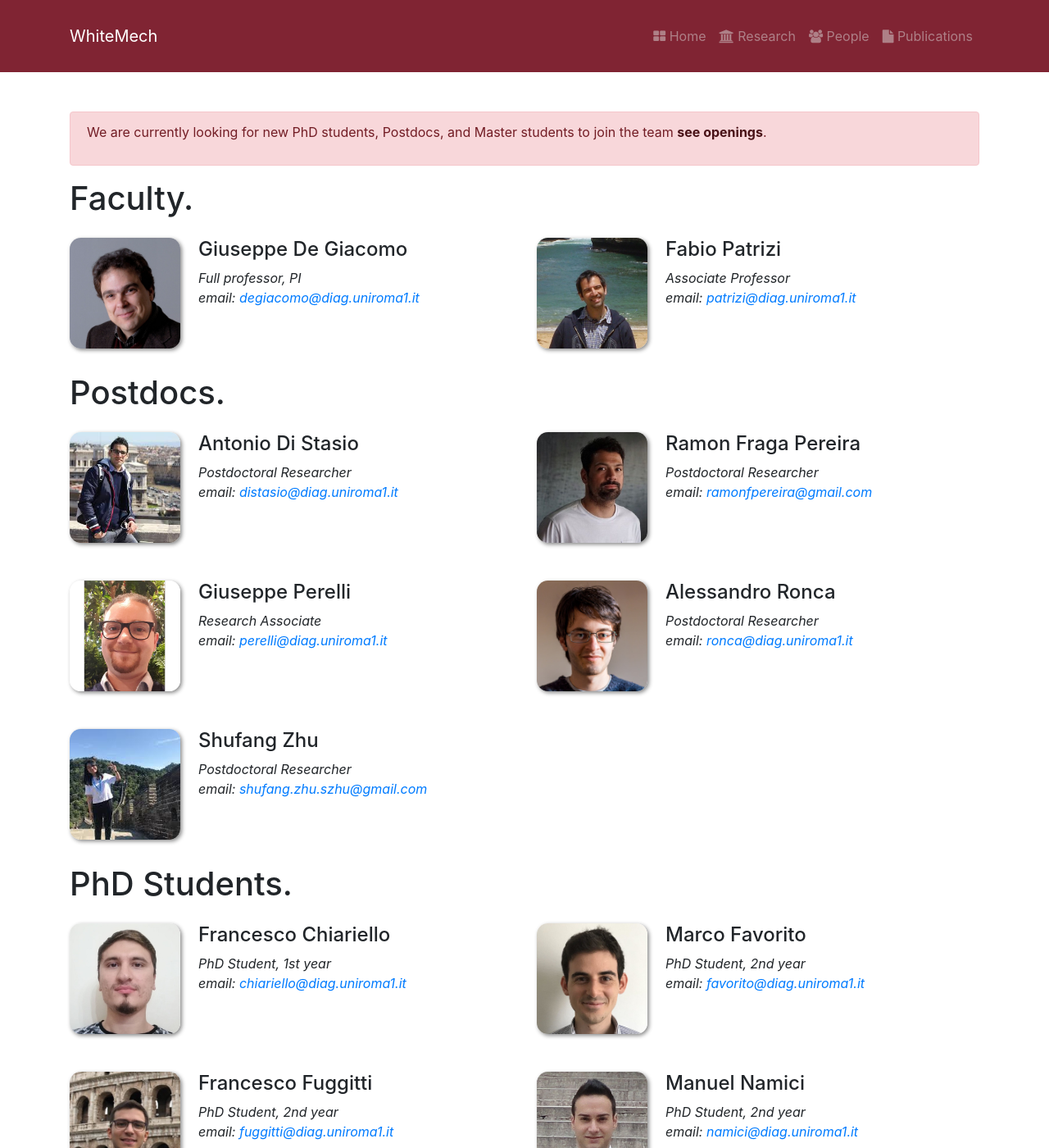
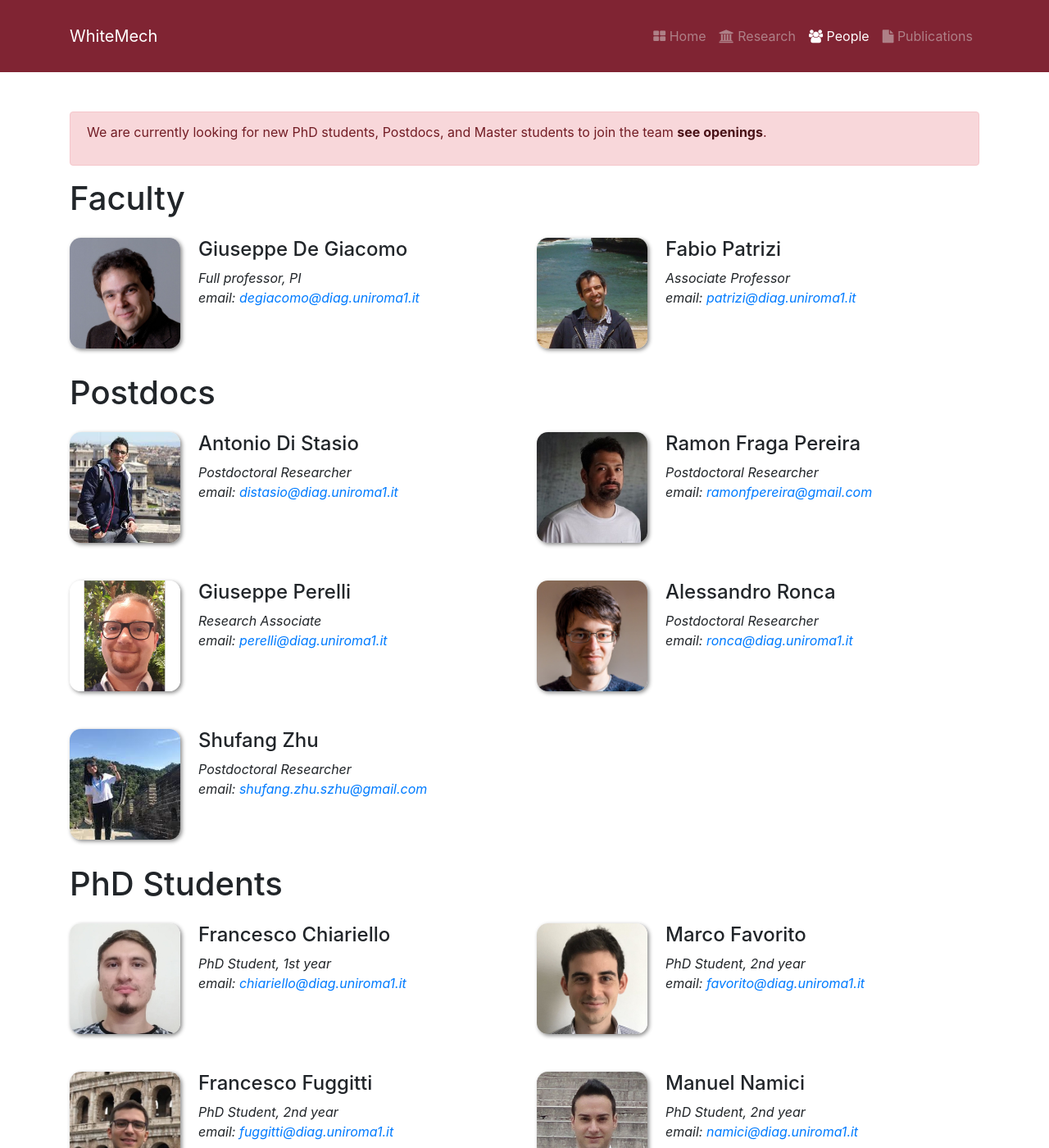
Before and after one commit to whitemech/whitemech.github.io, a Jekyll site: the page built from _pages/people.md, in a window 1280 px wide and 1400 px high. Shown: the whole window at 82% size. Built offline with Jekyll 4.4.1, drawn with Linux system fonts in a browser that asks for light colours; nearby versions of some CDN libraries.

Commit message:
address PR comments, fix navbar issue.

```diff
--- a/_includes/header.html
+++ b/_includes/header.html
@@ -1,4 +1,4 @@
-<nav class="navbar navbar-custom navbar-expand-lg sticky-top mb-5 py-4">
+<nav class="navbar navbar-expand-lg navbar-dark sticky-top mb-5 py-4">
 	<div class="container-lg">
 		<a class="navbar-brand" href="{{ site.url }}{{ site.baseurl }}/">WhiteMech</a>
 		<button class="navbar-toggler" type="button" data-toggle="collapse" data-target="#navbarNavAltMarkup" aria-controls="navbarNavAltMarkup" aria-expanded="false" aria-label="Toggle navigation">
@@ -7,8 +7,8 @@
 		<div class="collapse navbar-collapse" id="navbarNav">
 			<ul class="navbar-nav ml-auto">
 				{% assign current = page.url | downcase | split: '/' %}
-				<li class="nav-item">
-					<a {% if current[1] == null %}class="nav-link active"{% else %}class="nav-link"{% endif %} href="{{ site.url }}{{ site.baseurl }}/"><i class="fa fa-th-large"></i> Home</a>
+				<li {% if current[1] == null %}class="nav-item active"{% else %}class="nav-item"{% endif %}>
+					<a class="nav-link" href="{{ site.url }}{{ site.baseurl }}/"><i class="fa fa-th-large"></i> Home</a>
 				</li>
 				<li {% if current[1] == 'research' %}class="nav-item active"{% else %}class="nav-item"{% endif %}>
 					<a class="nav-link" href="{{ site.url }}{{ site.baseurl }}/research"><i class="fa fa-university"></i> Research</a>
--- a/_pages/people.md
+++ b/_pages/people.md
@@ -10,7 +10,7 @@ permalink: /people
 We are currently looking for new PhD students, Postdocs, and Master students to join the team <a href="{{ site.url }}{{ site.baseurl }}/vacancies" class="alert-link">see openings</a>.
 </div>
 
-# Faculty.
+# Faculty
 {% assign number_printed = 0 %}
 {% for member in site.data.faculty %}
 
@@ -49,7 +49,7 @@ We are currently looking for new PhD students, Postdocs, and Master students to
 
 
 
-# Postdocs.
+# Postdocs
 {% assign number_printed = 0 %}
 {% for member in site.data.postdocs %}
 
@@ -90,7 +90,7 @@ We are currently looking for new PhD students, Postdocs, and Master students to
 </div>
 {% endif %}
 
-# PhD Students.
+# PhD Students
 
 {% assign number_printed = 0 %}
 {% for member in site.data.phds %}
--- a/css/custom.css
+++ b/css/custom.css
@@ -1,26 +1,26 @@
 /* change the background color */
-.navbar-custom {
+.navbar {
     background-color: #802433;
 }
 /* change the brand and text color */
-.navbar-custom .navbar-brand {
+.navbar .navbar-brand {
     color: rgb(255, 255, 255);
 }
 /*.navbar-custom .navbar-text {
     color: rgb(219, 219, 219);
 }*/
 /* change the link color */
-.navbar-custom .navbar-nav .nav-link {
+.navbar .navbar-nav .nav-link {
     color: rgba(219, 219, 219, 0.50);
 }
 /* change the color of active or hovered links */
-.navbar-custom .navbar-nav .nav-item .nav-link .active {
+.navbar .navbar-nav .nav-item .nav-link .active {
     color: rgb(255, 255, 255);
 }
 /*.navbar-custom .navbar-nav .nav-item:focus .nav-link {
     color: rgb(255, 255, 255); !important;
 }*/
-.navbar-custom .navbar-nav .nav-item:hover .nav-link {
+.navbar .navbar-nav .nav-item:hover .nav-link {
     color: #ffffff; !important;
 }
 
--- a/whitemech-publications.bib
+++ b/whitemech-publications.bib
@@ -1,7 +1,7 @@
 %% Saved with string encoding Unicode (UTF-8)
 
 
-%% NEW PAPERS TO BE PUT HERE AT THE BEGINNING !!!
+%% NEW PAPERS TO BE PUT HERE AT THE BEGINNING
 
 
 @inproceedings{ijcai2020adlmr,
```
Also changed, not shown: other parts of whitemech-publications.bib (+2 -2 lines), images/logopic/logo-erc.svg (added).
